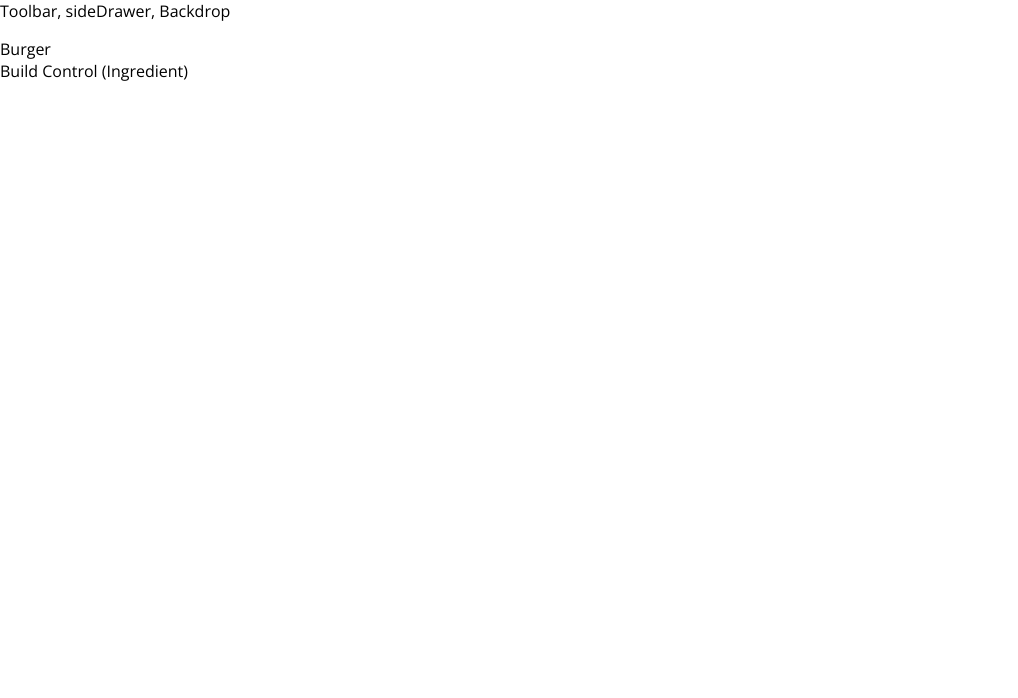
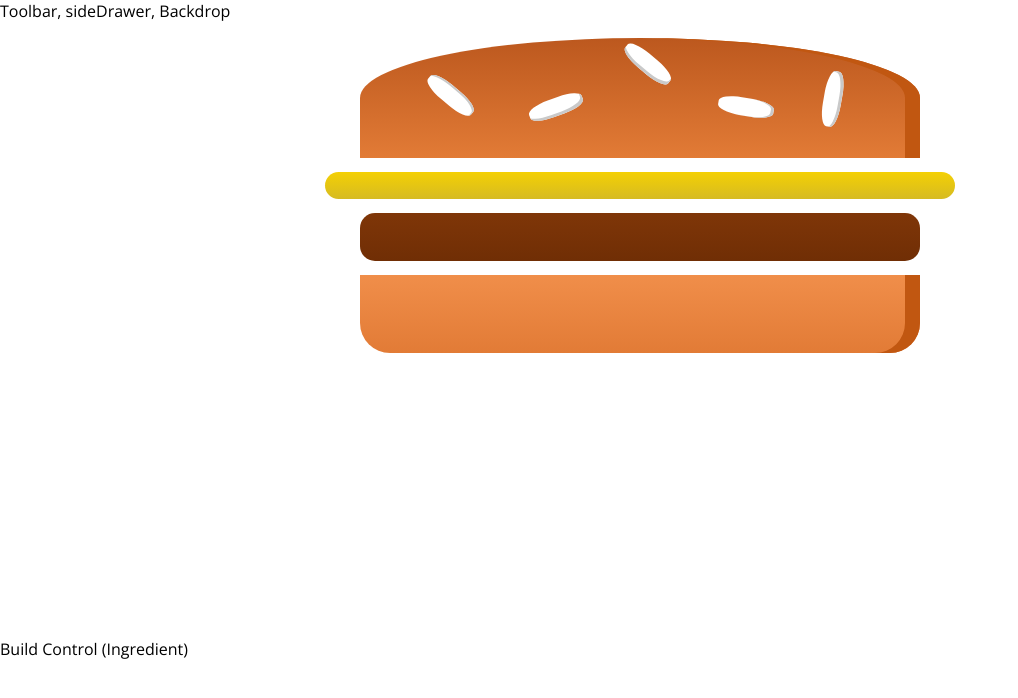
Before and after one commit to itneel97/BurgerBuilder, a React (Create React App) app: page / in a window 1280 px wide. Shown: the top 698 px of the page, without its empty margins (0-1018 px from the left). Built offline with nearby package versions, Linux system fonts and the light colour scheme.

Commit message:
128 outputting burger

```diff
--- a/src/components/Burger/Burger.js
+++ b/src/components/Burger/Burger.js
@@ -0,0 +1,16 @@
+import React from 'react';
+import classes from './Burger.module.css';
+import BurgerIngredient from './BurgerIngredient/BurgerIngredient';
+
+const burger = (props) => {
+    return (
+        <div className={classes.Burger} >
+            <BurgerIngredient type="bread-top"/>
+            <BurgerIngredient type="cheese"/>
+            <BurgerIngredient type="meat"/>
+            <BurgerIngredient type="bread-bottom"/>
+        </div>
+    );
+};
+
+export default burger;
--- /dev/null
+++ b/src/components/Burger/Burger.module.css
@@ -0,0 +1,30 @@
+.Burger {
+    width: 100%;
+    margin: auto;
+    height: 250px;
+    /*overflow: scroll;*/
+    text-align: center;
+    font-weight: bold;
+    font-size: 1.2rem;
+}
+
+@media(min-width:500px) and (min-height:400px) {
+    .Burger {
+        width: 350px;
+        height: 300px;
+    }
+}
+
+@media(min-width:500px) and (min-height:401px) {
+    .Burger {
+        width: 450px;
+        height: 400px;
+    }
+}
+
+@media(min-width:1000px) and (min-height:700px) {
+    .Burger {
+        width: 700px;
+        height: 600px;
+    }
+}
--- a/src/components/Burger/BurgerIngredient/BurgerIngredient.js
+++ b/src/components/Burger/BurgerIngredient/BurgerIngredient.js
@@ -1,5 +1,5 @@
-import React, { Component } from 'React';
-import classes from 'BurgerIngredient.module.css';
+import React, { Component } from 'react';
+import classes from './BurgerIngredient.module.css';
 import PropTypes from 'prop-types';
 
 class BurgerIngredient extends Component {
@@ -9,13 +9,13 @@
 
         switch (this.props.type) {
             case ('bread-bottom'):
-                ingredint = <div className={classes.BreadBottom}></div>;
+                ingredient = <div className={classes.BreadBottom}></div>;
                 break;
             case ('bread-top'):
-                ingredint = (
-                    <div className={classes.breadTop}>
-                        <div className={classes.seeds1}></div>
-                        <div className={classes.seeds2}></div>
+                ingredient = (
+                    <div className={classes.BreadTop}>
+                        <div className={classes.Seeds1}></div>
+                        <div className={classes.Seeds2}></div>
                     </div>
                 );
                 break;
@@ -32,7 +32,7 @@
                 ingredient = <div className={classes.Bacon}></div>
                 break;
             default:
-                ingredient: null;
+                ingredient= null;
         }
         return ingredient
     };
--- a/src/containers/BurgerBuilder/BurgerBuilder.js
+++ b/src/containers/BurgerBuilder/BurgerBuilder.js
@@ -1,12 +1,12 @@
 import React, { Component } from 'react';
 import Aux from '../../hoc/Auxiliary'
-
+import Burger from '../../components/Burger/Burger';
 class BurgerBuilder extends Component{
 
     render(){
         return(
             <Aux>
-                <div>Burger</div>
+                <Burger/>
                 <div>Build Control (Ingredient)</div>
             </Aux>
         );
```
